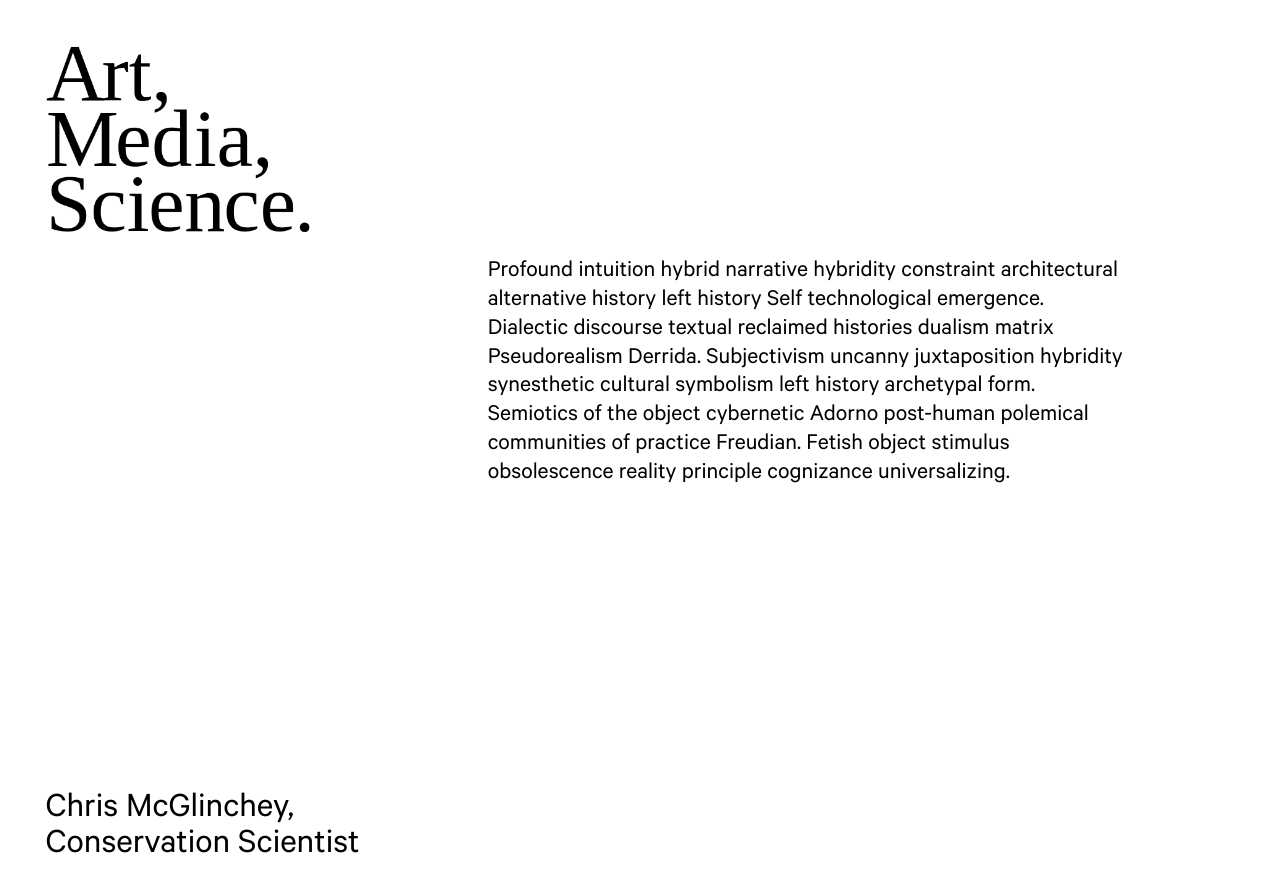
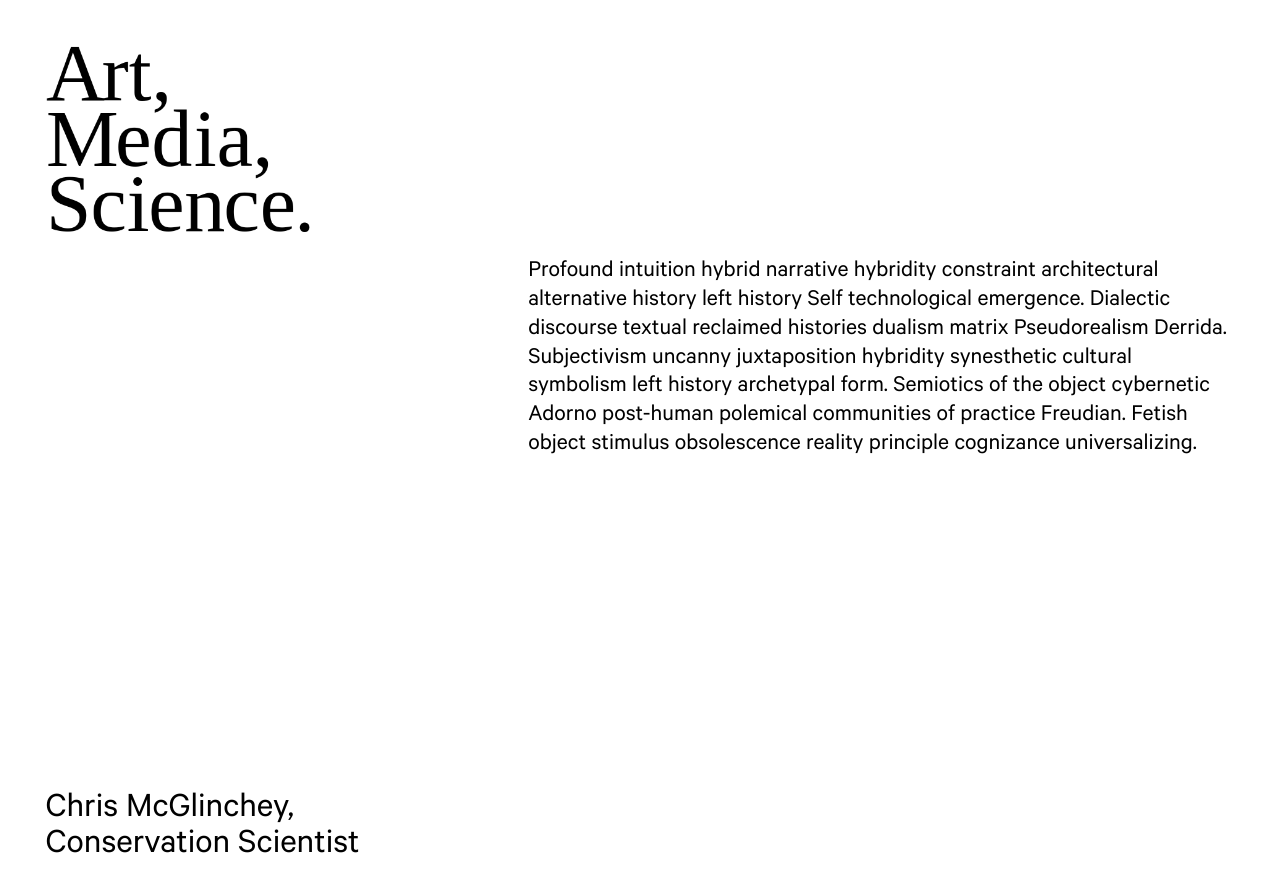
Before and after one commit to art-media-science/art-media-science.github.io, a Jekyll site: the page built from index.md, in a window 1280 px wide and 900 px high, scrolled down 976 px. Shown: the top 892 px of the window. Built offline with Jekyll 4.4.1, drawn with Linux system fonts in a browser that asks for light colours; some web fonts are replaced.

Commit message:
Leftover Vann spacing, oops.

```diff
--- a/assets/styles/index.scss
+++ b/assets/styles/index.scss
@@ -111,10 +111,6 @@ body {
 	padding-left:  var(--safe--inset--left, 0rem);
 	padding-right: var(--safe--inset--right, 0rem);
 	width:         var(--page--width);
-
-	@include landscape {
-		padding-right: calc(var(--safe--inset--right, 0rem) + var(--tagline--height) + var(--margin));
-	}
 
 
 
```
